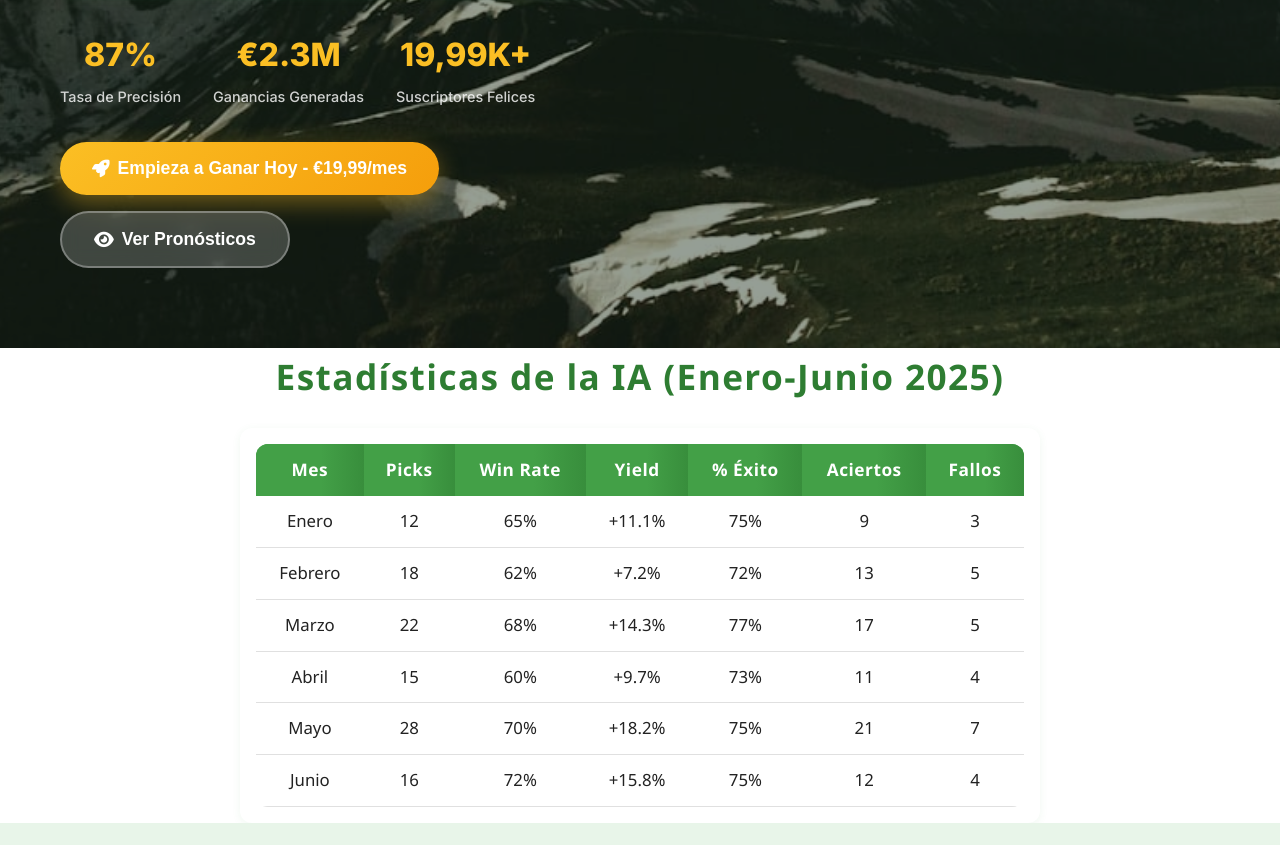
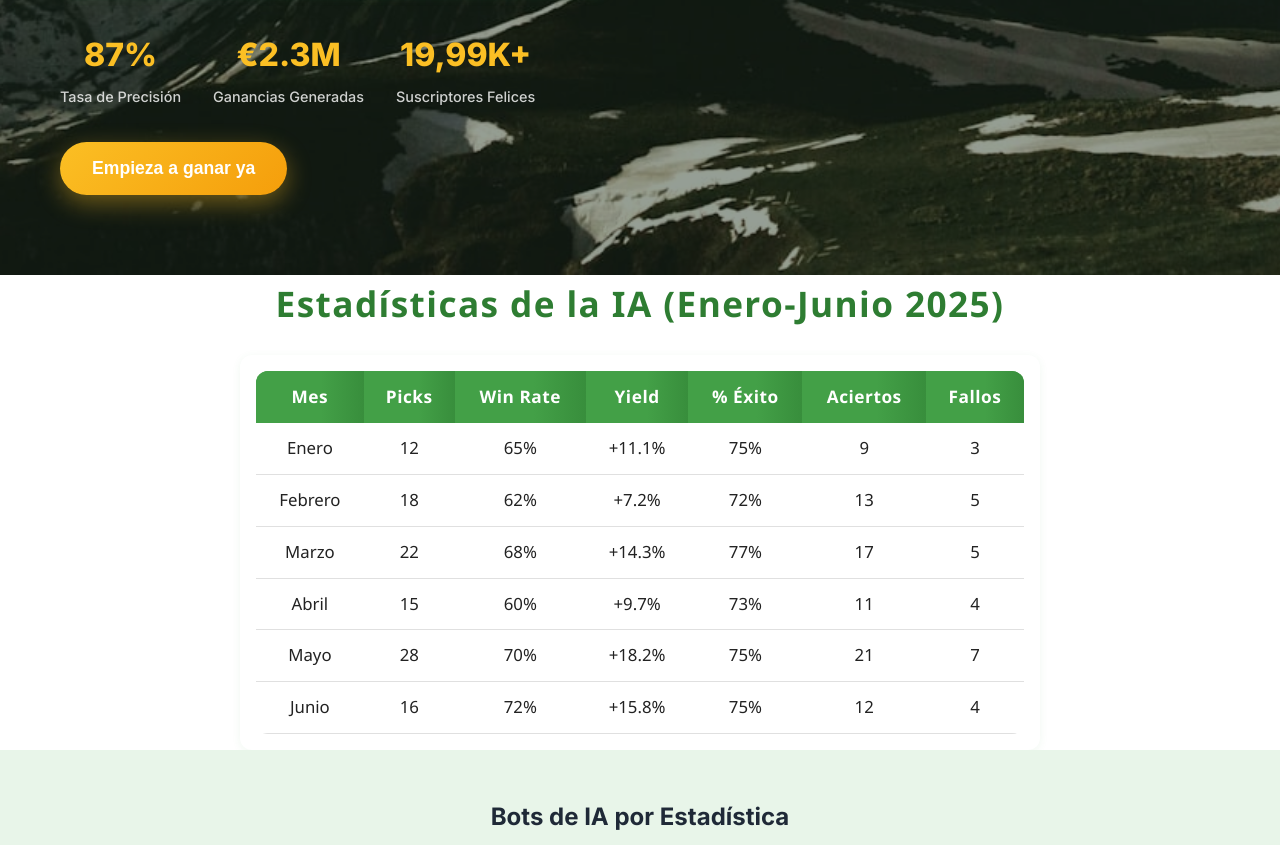
Before and after one commit to AIBETS7/AIPREDICTIONS7, a plain HTML site: page index.html in a window 1280 px wide. Shown: the part 950-1795 px from the top of the page. Drawn offline with Linux system fonts and the light colour scheme; no server answers.

Commit message:
Quitar 'Ver pronósticos' y el precio de la sección de inicio; dejar solo 'Empieza a ganar ya'

```diff
--- a/index.html
+++ b/index.html
@@ -78,13 +78,8 @@
                     </div>
                 </div>
                 <div class="hero-buttons">
-                    <button class="cta-btn primary" onclick="openSubscriptionModal()">
-                        <i class="fas fa-rocket"></i>
-                        Empieza a Ganar Hoy - €19,99/mes
-                    </button>
-                    <button class="cta-btn secondary" onclick="scrollToSection('daily-picks')">
-                        <i class="fas fa-eye"></i>
-                        Ver Pronósticos
+                    <button class="cta-btn primary" onclick="scrollToSection('bots')">
+                        Empieza a ganar ya
                     </button>
                 </div>
             </div>
```
